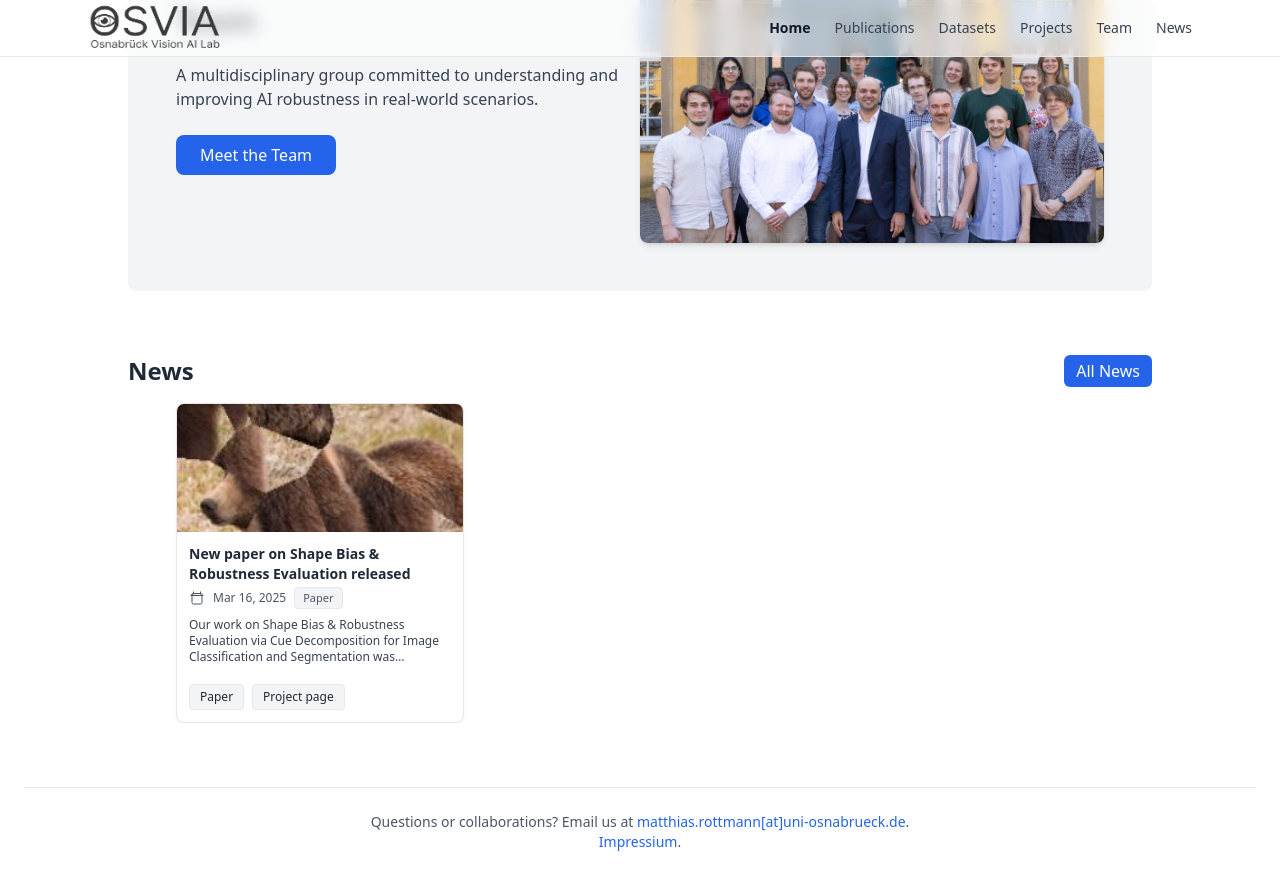
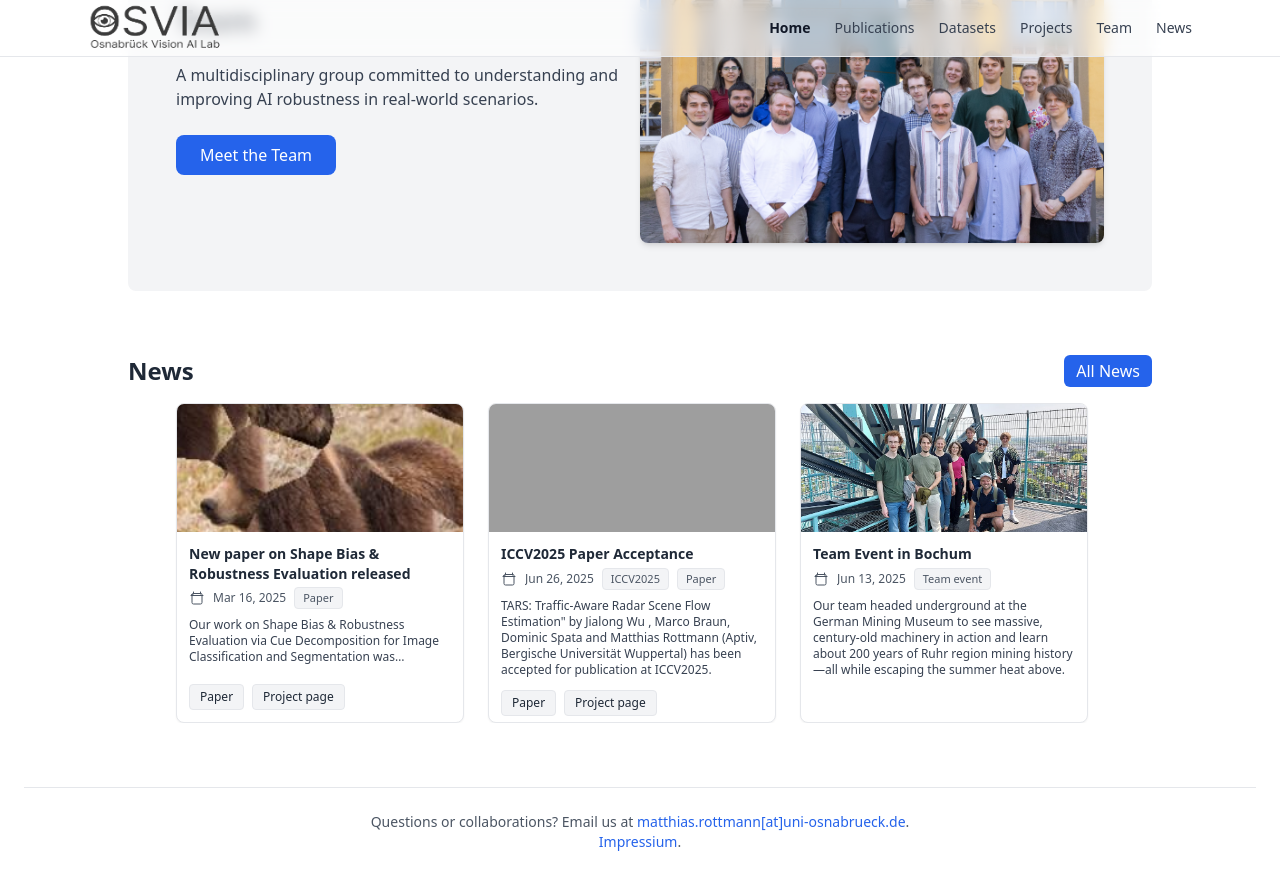
Before and after one commit to osvia/osvia.github.io, a Jekyll site: the page index.html, which Jekyll copies as it is, in a window 1280 px wide and 900 px high, scrolled down 2744 px. Shown: the top 890 px of the window. Built offline with Jekyll 4.4.1, drawn with Linux system fonts in a browser that asks for light colours; nearby versions of some CDN libraries; grey boxes are pictures that could not be loaded.

Commit message:
added the first couple of news

```diff
--- a/impressum.html
+++ b/impressum.html
@@ -143,7 +143,7 @@
       <section class="max-w-5xl mx-auto">
         <div class="bg-gray-50 rounded-lg border border-gray-200 p-6 flex items-center justify-between text-sm">
           <div>
-            <p><span class="font-medium">Letzte Aktualisierung:</span> <time datetime="2025-09-24">07.10.2025</time></p>
+            <p><span class="font-medium">Letzte Aktualisierung:</span> <time datetime="2025-09-24">10.10.2025</time></p>
           </div>
           <a href="#" onclick="window.scrollTo({top:0,behavior:'smooth'})" class="px-3 py-1 rounded bg-blue-600 text-white hover:bg-blue-700">Nach oben</a>
         </div>
--- a/index.html
+++ b/index.html
@@ -467,64 +467,59 @@
           </article>
 
           <!-- News 2-->
-           <!--
           <article class="w-64 sm:w-72 h-80 bg-white border border-gray-200 rounded-lg overflow-hidden shadow-sm flex-shrink-0 snap-start">
-            <img src="./assets/images/news/news2.jpg" alt="Talk Image" class="w-full h-32 object-cover bg-gray-100" loading="lazy" decoding="async"/>
+            <img src="./assets/images/publications/pub_1.png" alt="Talk Image" class="w-full h-32 object-cover bg-gray-100" loading="lazy" decoding="async"/>
             <div class="p-3 h-[calc(100%-8rem)] flex flex-col">
-              <a href="#" class="group inline-block">
+              <a href="https://osvia.github.io/TARS/" class="group inline-block">
                 <h3 class="text-sm font-semibold leading-snug line-clamp-2 group-hover:underline">
-                  Example Talk
+                  ICCV2025 Paper Acceptance
                 </h3>
               </a>
               <div class="mt-1 text-xs text-gray-600 flex items-center gap-2">
                 <svg xmlns="http://www.w3.org/2000/svg" viewBox="0 0 24 24" fill="none" stroke="currentColor" stroke-width="1.5" class="w-4 h-4 flex-none">
                   <path stroke-linecap="round" stroke-linejoin="round" d="M6.75 3v3m10.5-3v3M3 8.25h18M4.5 6.75A1.5 1.5 0 016 5.25h12a1.5 1.5 0 011.5 1.5v12A2.25 2.25 0 0117.25 21H6.75A2.25 2.25 0 014.5 18.75v-12z"/>
                 </svg>
-                <time datetime="2025-07-01" class="truncate">Date</time>
+                <time datetime="2025-07-01" class="truncate">Jun 26, 2025</time>
                 <span class="px-2 py-0.5 rounded bg-gray-100 border border-gray-200 text-[11px]">
-                  Talk
+                  ICCV2025
+                </span>
+                <span class="px-2 py-0.5 rounded bg-gray-100 border border-gray-200 text-[11px]">
+                  Paper
                 </span>
               </div>
-              <p class="mt-2 text-xs text-gray-700 line-clamp-3">
-                Example Talk Text
+              <p class="mt-2 text-xs text-gray-700">
+                TARS: Traffic-Aware Radar Scene Flow Estimation" by Jialong Wu , Marco Braun, Dominic Spata and Matthias Rottmann (Aptiv, Bergische Universität Wuppertal) has been accepted for publication at ICCV2025.
               </p>
               <div class="mt-auto pt-3 flex flex-wrap gap-2 text-xs">
-                <a href="#" class="px-2.5 py-1 rounded bg-gray-100 hover:bg-gray-200 border border-gray-200">Slides</a>
+                <a href="https://arxiv.org/abs/2503.10210" class="px-2.5 py-1 rounded bg-gray-100 hover:bg-gray-200 border border-gray-200">Paper</a>
+                <a href="https://osvia.github.io/TARS/" class="px-2.5 py-1 rounded bg-gray-100 hover:bg-gray-200 border border-gray-200">Project page</a>
             </div>
           </article>
 
-          -->
           <!-- News 1-->
-          <!--
           <article class="w-64 sm:w-72 h-80 bg-white border border-gray-200 rounded-lg overflow-hidden shadow-sm flex-shrink-0 snap-start">
-            <img src="#" alt="Dataset Image" class="w-full h-32 object-cover bg-gray-100" loading="lazy" decoding="async"/>
+            <img src="./assets/images/news/news2.jpg" alt="Dataset Image" class="w-full h-32 object-cover bg-gray-100" loading="lazy" decoding="async"/>
             <div class="p-3 h-[calc(100%-8rem)] flex flex-col">
               <a href="#" class="group inline-block">
                 <h3 class="text-sm font-semibold leading-snug line-clamp-2 group-hover:underline">
-                  Example Dataset Launch
+                  Team Event in Bochum
                 </h3>
               </a>
               <div class="mt-1 text-xs text-gray-600 flex items-center gap-2">
                 <svg xmlns="http://www.w3.org/2000/svg" viewBox="0 0 24 24" fill="none" stroke="currentColor" stroke-width="1.5" class="w-4 h-4 flex-none">
                   <path stroke-linecap="round" stroke-linejoin="round" d="M6.75 3v3m10.5-3v3M3 8.25h18M4.5 6.75A1.5 1.5 0 016 5.25h12a1.5 1.5 0 011.5 1.5v12A2.25 2.25 0 0117.25 21H6.75A2.25 2.25 0 014.5 18.75v-12z"/>
                 </svg>
-                <time datetime="2025-07-01" class="truncate">Date</time>
+                <time datetime="2025-07-01" class="truncate">Jun 13, 2025</time>
                 <span class="px-2 py-0.5 rounded bg-gray-100 border border-gray-200 text-[11px]">
-                  Dataset
+                  Team event
                 </span>
               </div>
-              <p class="mt-2 text-xs text-gray-700 line-clamp-3">
-                Example Dataset Launch Text
+              <p class="mt-2 text-xs text-gray-700">
+                Our team headed underground at the German Mining Museum to see massive, century-old machinery in action and learn about 200 years of Ruhr region mining history—all while escaping the summer heat above.
               </p>
-              <div class="mt-auto pt-3 flex flex-wrap gap-2 text-xs">
-                <a href="#" class="px-2.5 py-1 rounded bg-gray-100 hover:bg-gray-200 border border-gray-200">GitHub</a>
-              </div>
             </div>
           </article>
 
-        -->
-
-          <!-- duplicate more <article> cards here; keep the same w-*/h-* to prevent growth -->
         </div>
       </div>
     </section>
```
Also changed, not shown: news.html (+30 -32 lines), assets/images/news/news2.jpg (added), 5 other files.
